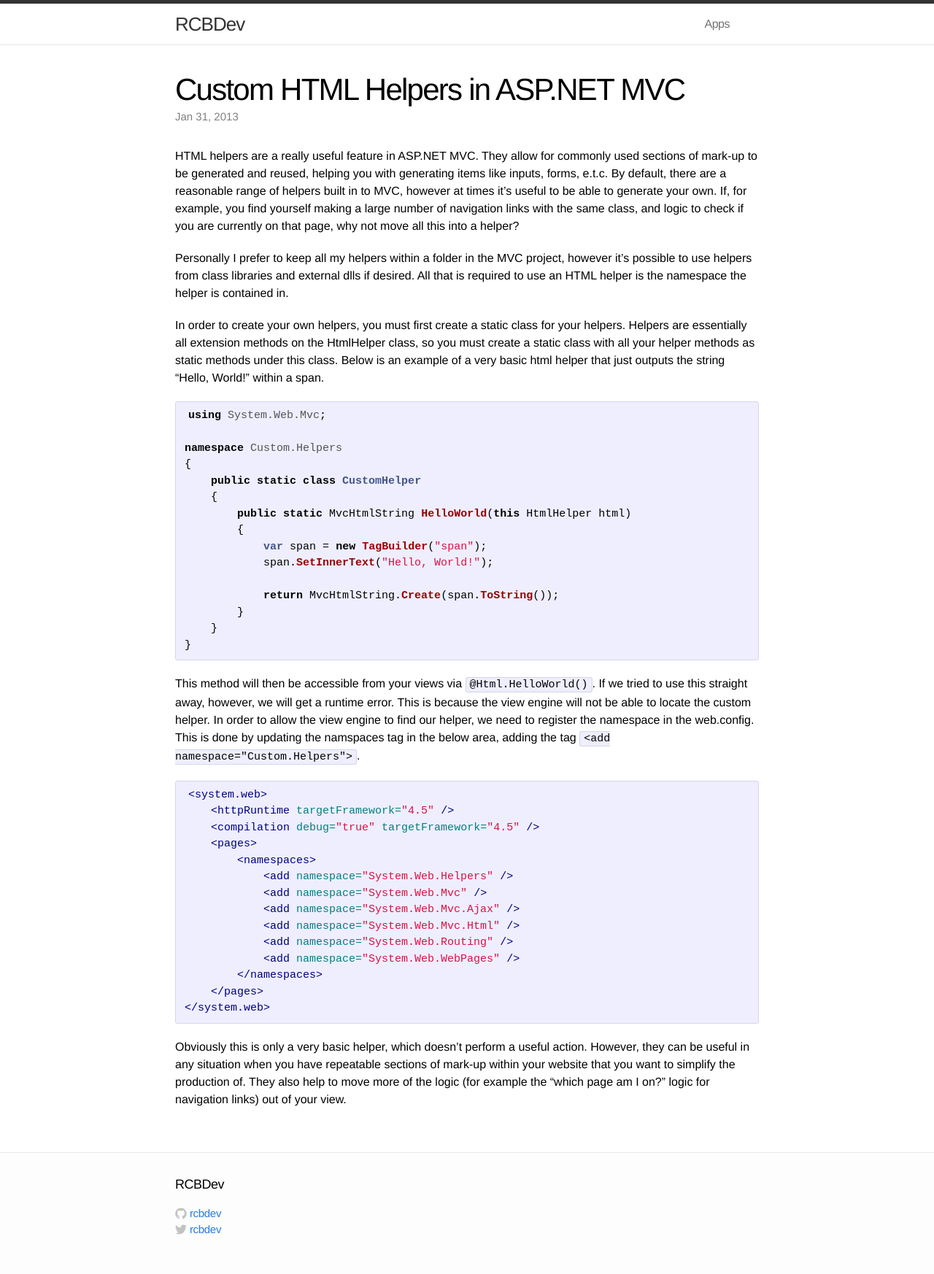
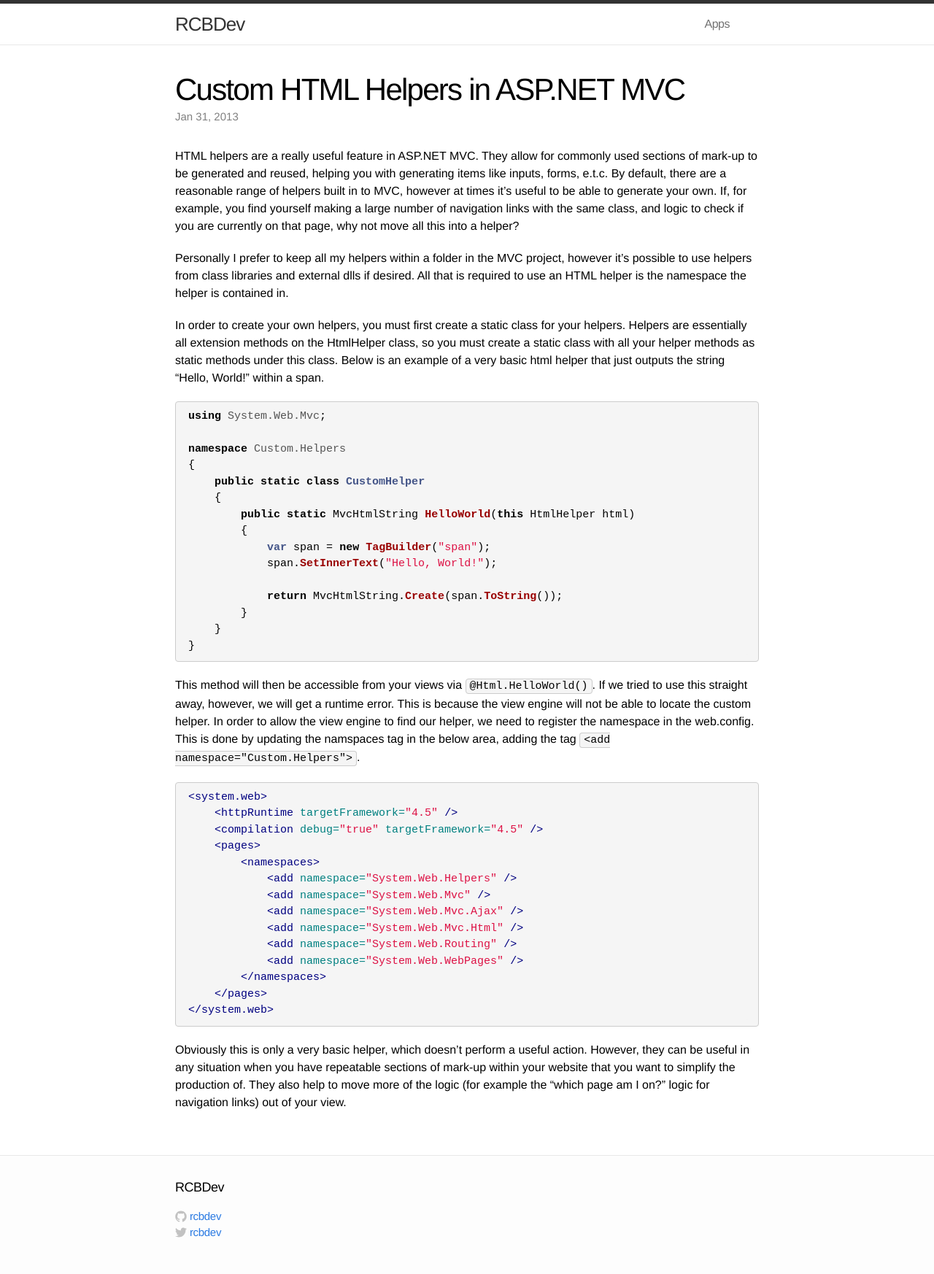
Before and after one commit to rcbdev/blog, a Jekyll site: the page built from _posts/2013-01-31-custom-html-helpers-mvc.markdown, in a window 1280 px wide. Shown: the whole page at 73% size. Built offline with Jekyll 4.4.1, drawn with Linux system fonts in a browser that asks for light colours.

Commit message:
Additional syntax highlighter changes

```diff
--- a/css/main.css
+++ b/css/main.css
@@ -227,12 +227,12 @@
 
 .post pre,
 .post code {
-  border: 1px solid #d5d5e9;
-  background-color: #eef;
+  border: 1px solid #ccc;
+  background-color: #f5f5f5;
   padding: 8px 12px;
-  -webkit-border-radius: 3px;
-  -moz-border-radius: 3px;
-  border-radius: 3px;
+  -webkit-border-radius: 4px;
+  -moz-border-radius: 4px;
+  border-radius: 4px;
   font-size: 15px;
 }
 
@@ -318,8 +318,8 @@
 .highlight .vi { color: #008080 } /* Name.Variable.Instance */
 .highlight .il { color: #009999 } /* Literal.Number.Integer.Long */
 
-.post > .highlight .lineno { color: #ccc; display:inline-block; padding: 0 5px; border-right:1px solid #ccc; }
-.post > .highlight pre code { display: block; white-space: pre; overflow-x: auto; word-wrap: normal; }
+.highlight .lineno { color: #ccc; display:inline-block; padding: 0 5px; border-right:1px solid #ccc; }
+.highlight pre code { display: block; white-space: pre; overflow-x: auto; word-wrap: normal; }
 
 
 /* media queries */
```
